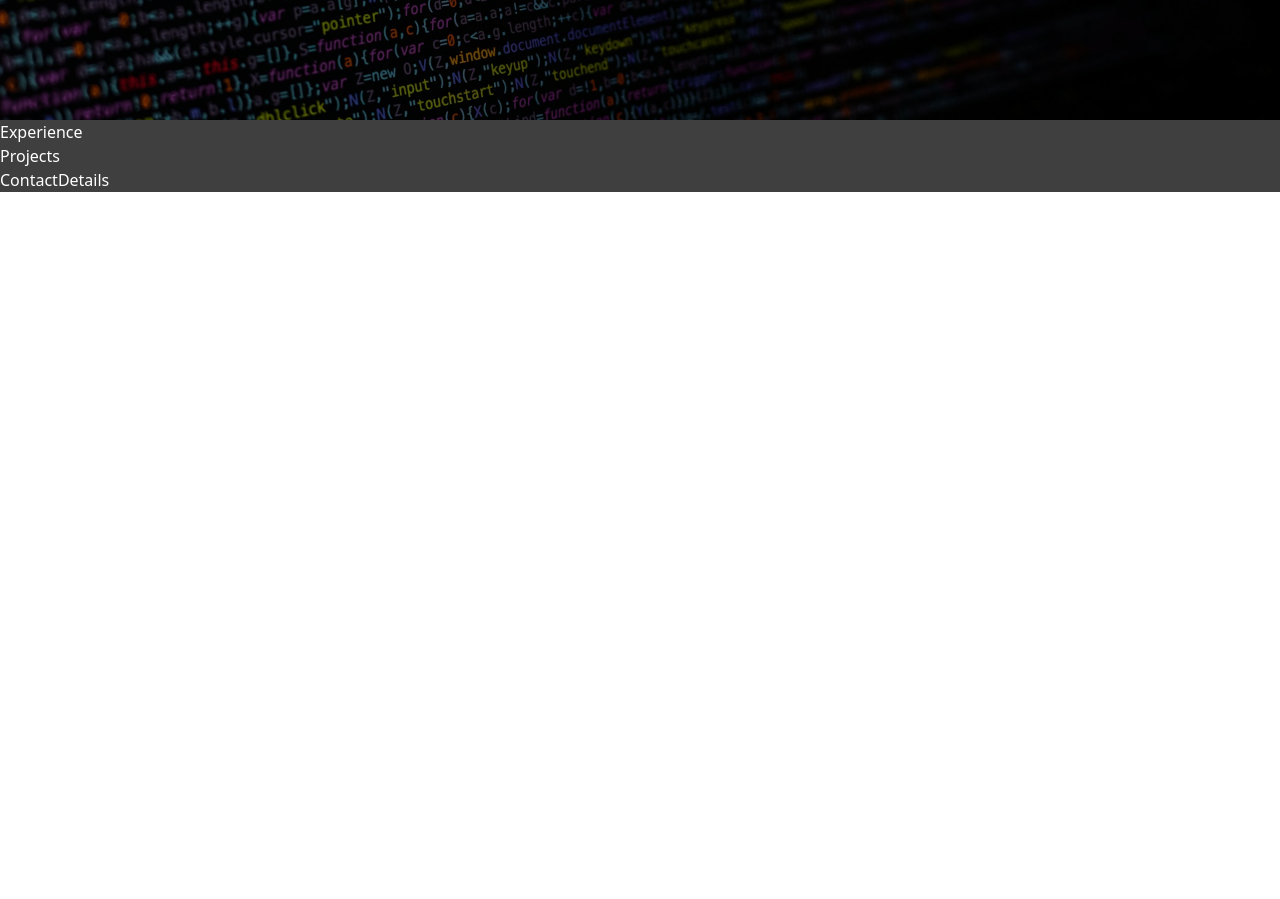
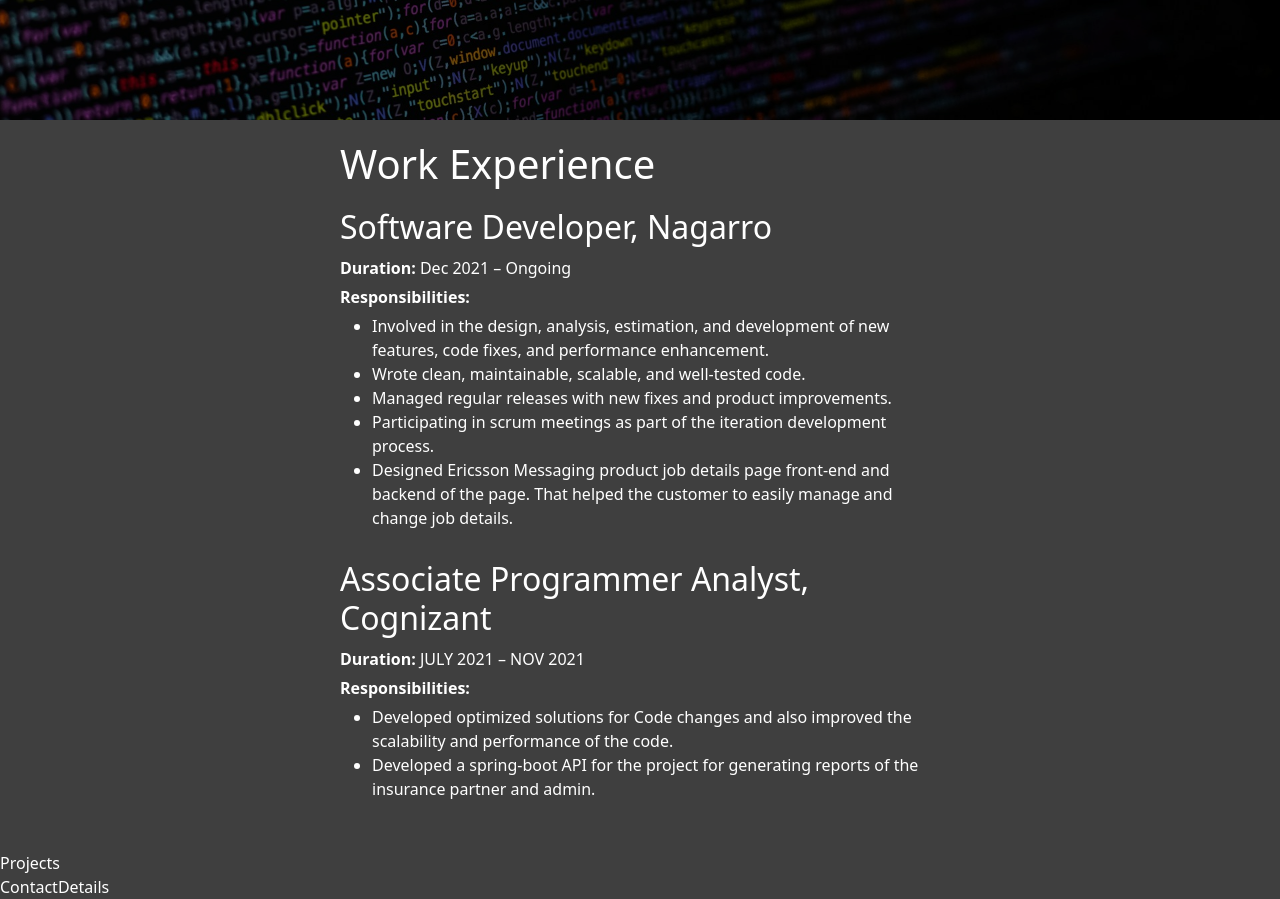
Before and after one commit to shobhit3661/portfolio, a React (Create React App) app: page / in a window 1280 px wide. Shown: the part 680-1579 px from the top of the page. Before the commit the page ends 872 px from the top, so only its background shows below. Built offline with nearby package versions, Linux system fonts and the light colour scheme.

Commit message:
inital setup is done for Experience

```diff
--- /dev/null
+++ b/src/Components/Experience/Experience.css
@@ -0,0 +1,24 @@
+.experienceCenter {
+  width: 100%;
+  height: 100%;
+  display: flex;
+  justify-content: center;
+  align-items: center;
+}
+.experience {
+  padding: 20px;
+  max-width: 50%;
+}
+
+.experience h1 {
+  margin-bottom: 20px;
+}
+.job {
+  margin-bottom: 30px;
+}
+.job h2 {
+  margin-bottom: 10px;
+}
+.job p {
+  margin: 5px 0;
+}
--- a/src/Components/Experience/Experience.js
+++ b/src/Components/Experience/Experience.js
@@ -1,9 +1,66 @@
 import React from "react";
+import "./Experience.css";
 
 export default function Experience() {
   return (
     <>
-      <div>Experience</div>
+      <div className="experienceCenter">
+        <div className="experience">
+          <h1>Work Experience</h1>
+
+          <div className="job">
+            <h2>Software Developer, Nagarro</h2>
+            <p>
+              <strong>Duration:</strong> Dec 2021 – Ongoing
+            </p>
+            <p>
+              <strong>Responsibilities:</strong>
+            </p>
+            <ul>
+              <li>
+                Involved in the design, analysis, estimation, and development of
+                new features, code fixes, and performance enhancement.
+              </li>
+              <li>
+                Wrote clean, maintainable, scalable, and well-tested code.
+              </li>
+              <li>
+                Managed regular releases with new fixes and product
+                improvements.
+              </li>
+              <li>
+                Participating in scrum meetings as part of the iteration
+                development process.
+              </li>
+              <li>
+                Designed Ericsson Messaging product job details page front-end
+                and backend of the page. That helped the customer to easily
+                manage and change job details.
+              </li>
+            </ul>
+          </div>
+
+          <div className="job">
+            <h2>Associate Programmer Analyst, Cognizant</h2>
+            <p>
+              <strong>Duration:</strong> JULY 2021 – NOV 2021
+            </p>
+            <p>
+              <strong>Responsibilities:</strong>
+            </p>
+            <ul>
+              <li>
+                Developed optimized solutions for Code changes and also improved
+                the scalability and performance of the code.
+              </li>
+              <li>
+                Developed a spring-boot API for the project for generating
+                reports of the insurance partner and admin.
+              </li>
+            </ul>
+          </div>
+        </div>
+      </div>
     </>
   );
 }
```
